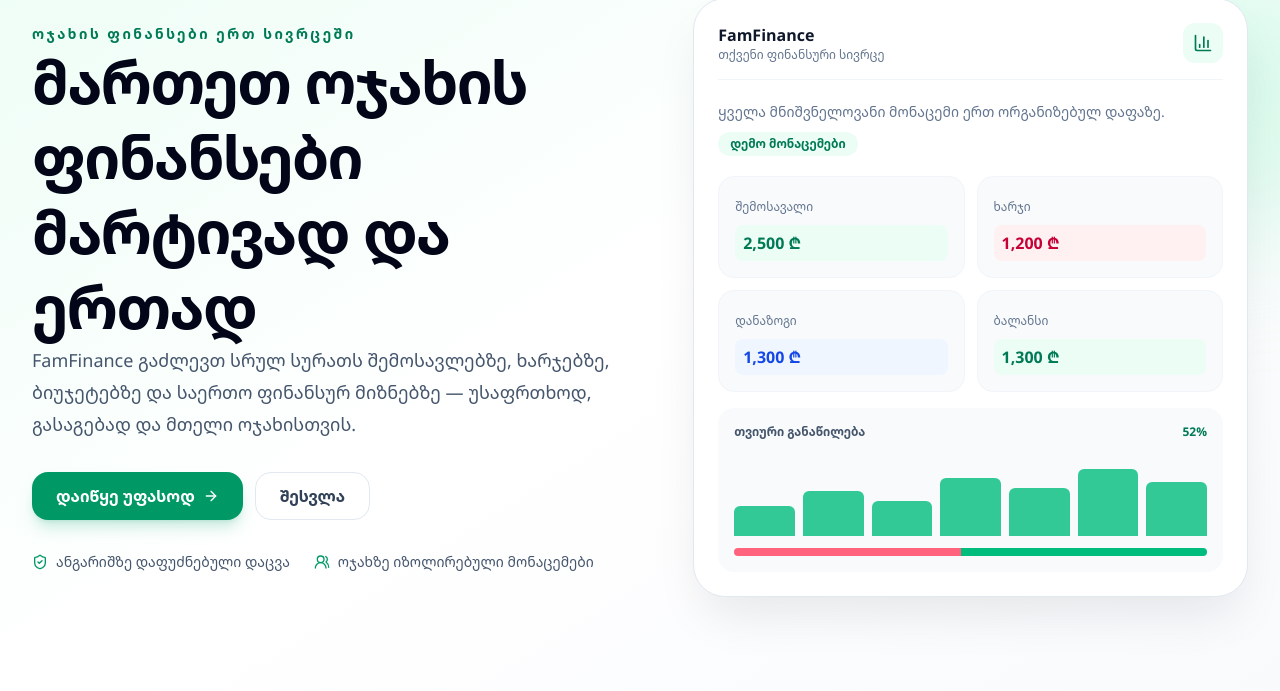
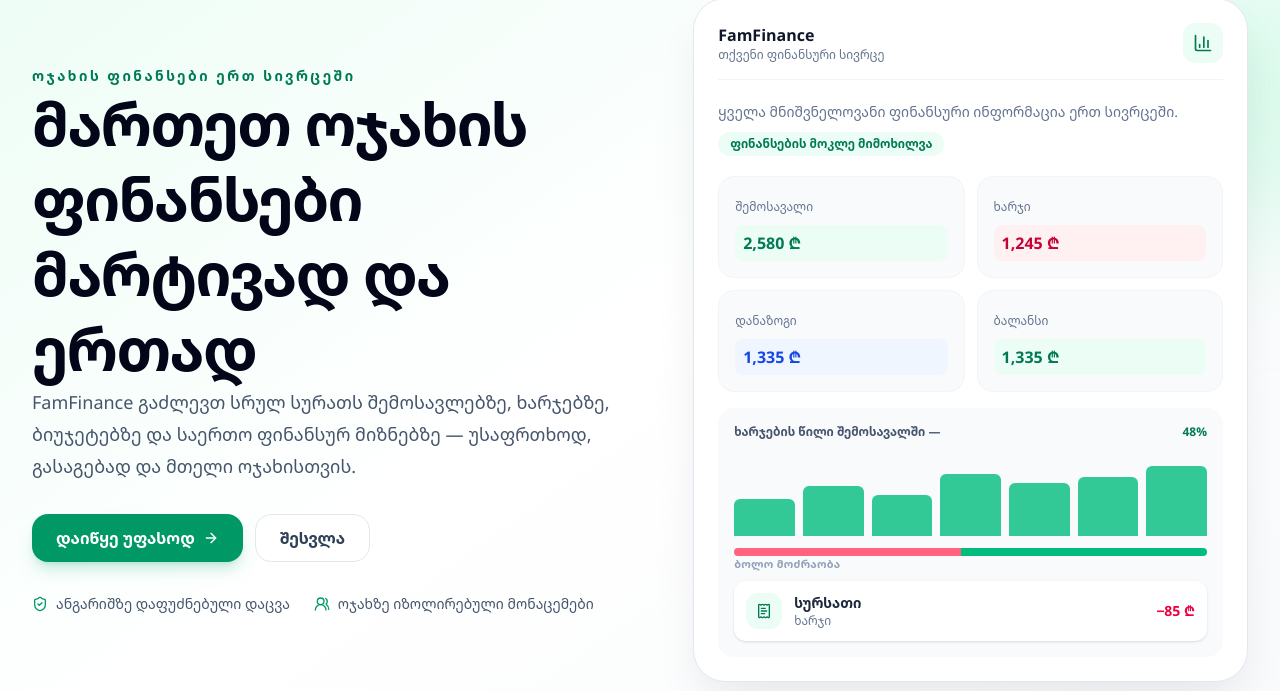
Before and after one commit to iremadzeblnd-dev/FamFinance, a React (Vite) app: page / in a window 1280 px wide. Shown: the part 179-870 px from the top of the page. Built offline with nearby package versions, Linux system fonts and the light colour scheme; no server answers.

Commit message:
Add animated landing demo

```diff
--- a/src/pages/LandingPage.tsx
+++ b/src/pages/LandingPage.tsx
@@ -1,5 +1,6 @@
 import type { LucideIcon } from 'lucide-react'
 import { ArrowRight, BarChart3, Landmark, MessageCircle, PiggyBank, ReceiptText, ShieldCheck, Target, UsersRound, WalletCards } from 'lucide-react'
+import { useEffect, useState } from 'react'
 import { Link } from 'react-router-dom'
 import { HeaderPreferences } from '../components/HeaderPreferences'
 import type { Language } from '../i18n/translations'
@@ -10,7 +11,7 @@
     navBenefits: 'შესაძლებლობები', navHow: 'როგორ მუშაობს', navAbout: 'ჩვენ შესახებ', login: 'შესვლა', register: 'რეგისტრაცია', eyebrow: 'ოჯახის ფინანსები ერთ სივრცეში',
     title: 'მართეთ ოჯახის ფინანსები მარტივად და ერთად',
     description: 'FamFinance გაძლევთ სრულ სურათს შემოსავლებზე, ხარჯებზე, ბიუჯეტებზე და საერთო ფინანსურ მიზნებზე — უსაფრთხოდ, გასაგებად და მთელი ოჯახისთვის.',
-    primaryCta: 'დაიწყე უფასოდ', secondaryCta: 'შესვლა', previewTitle: 'თქვენი ფინანსური სივრცე', previewText: 'ყველა მნიშვნელოვანი მონაცემი ერთ ორგანიზებულ დაფაზე.', previewDemo: 'დემო მონაცემები', previewIncome: 'შემოსავალი', previewExpense: 'ხარჯი', previewSavings: 'დანაზოგი', previewBalance: 'ბალანსი', previewProgress: 'თვიური განაწილება',
+    primaryCta: 'დაიწყე უფასოდ', secondaryCta: 'შესვლა', previewTitle: 'თქვენი ფინანსური სივრცე', previewText: 'ყველა მნიშვნელოვანი ფინანსური ინფორმაცია ერთ სივრცეში.', previewDemo: 'ფინანსების მოკლე მიმოხილვა', previewIncome: 'შემოსავალი', previewExpense: 'ხარჯი', previewSavings: 'დანაზოგი', previewBalance: 'ბალანსი', previewProgress: 'ხარჯების წილი შემოსავალში —', previewActivity: 'ბოლო მოძრაობა', previewTransactions: [['ხელფასი', 'შემოსავალი'], ['სურსათი', 'ხარჯი'], ['კომუნალური', 'ხარჯი']],
     benefitsEyebrow: 'ყველაფერი, რაც გჭირდებათ', benefitsTitle: 'ოჯახის ფინანსების სრული მართვა', benefitsDescription: 'აკონტროლეთ ყოველდღიური მოძრაობა, დაგეგმეთ მომავალი და დარჩით კავშირზე ოჯახის წევრებთან.',
     benefits: [
       ['შემოსავლები და ხარჯები', 'ჩაწერეთ და მოძებნეთ ყველა ფინანსური მოძრაობა ერთ სივრცეში.'],
@@ -30,7 +31,7 @@
     navBenefits: 'Features', navHow: 'How it works', navAbout: 'About us', login: 'Sign in', register: 'Register', eyebrow: 'Family finances in one place',
     title: 'Manage your family finances simply, together',
     description: 'FamFinance gives you a complete view of income, expenses, budgets, and shared financial goals—securely, clearly, and for the whole family.',
-    primaryCta: 'Get started free', secondaryCta: 'Sign in', previewTitle: 'Your financial workspace', previewText: 'Every important detail on one organized dashboard.', previewDemo: 'Demo data', previewIncome: 'Income', previewExpense: 'Expenses', previewSavings: 'Savings', previewBalance: 'Balance', previewProgress: 'Monthly allocation',
+    primaryCta: 'Get started free', secondaryCta: 'Sign in', previewTitle: 'Your financial workspace', previewText: 'Every important detail on one organized dashboard.', previewDemo: 'Demo data', previewIncome: 'Income', previewExpense: 'Expenses', previewSavings: 'Savings', previewBalance: 'Balance', previewProgress: 'Expenses as a share of income —', previewActivity: 'Latest activity', previewTransactions: [['Salary', 'Income'], ['Groceries', 'Expense'], ['Utilities', 'Expense']],
     benefitsEyebrow: 'Everything you need', benefitsTitle: 'Complete family finance management', benefitsDescription: 'Track daily activity, plan ahead, and stay connected with your family.',
     benefits: [
       ['Income and expenses', 'Record and find every financial movement in one place.'],
@@ -50,7 +51,7 @@
     navBenefits: 'Возможности', navHow: 'Как это работает', navAbout: 'О нас', login: 'Войти', register: 'Регистрация', eyebrow: 'Семейные финансы в одном месте',
     title: 'Управляйте семейными финансами просто и вместе',
     description: 'FamFinance показывает полную картину доходов, расходов, бюджетов и общих финансовых целей — безопасно, понятно и для всей семьи.',
-    primaryCta: 'Начать бесплатно', secondaryCta: 'Войти', previewTitle: 'Ваше финансовое пространство', previewText: 'Все важные данные на одной организованной панели.', previewDemo: 'Демо-данные', previewIncome: 'Доход', previewExpense: 'Расходы', previewSavings: 'Сбережения', previewBalance: 'Баланс', previewProgress: 'Распределение за месяц',
+    primaryCta: 'Начать бесплатно', secondaryCta: 'Войти', previewTitle: 'Ваше финансовое пространство', previewText: 'Все важные данные на одной организованной панели.', previewDemo: 'Демо-данные', previewIncome: 'Доход', previewExpense: 'Расходы', previewSavings: 'Сбережения', previewBalance: 'Баланс', previewProgress: 'Доля расходов в доходе —', previewActivity: 'Последняя операция', previewTransactions: [['Зарплата', 'Доход'], ['Продукты', 'Расход'], ['Коммунальные услуги', 'Расход']],
     benefitsEyebrow: 'Всё необходимое', benefitsTitle: 'Полное управление семейными финансами', benefitsDescription: 'Контролируйте ежедневные операции, планируйте будущее и оставайтесь на связи с семьёй.',
     benefits: [
       ['Доходы и расходы', 'Записывайте и находите все финансовые операции в одном месте.'],
@@ -70,7 +71,7 @@
     navBenefits: 'Özellikler', navHow: 'Nasıl çalışır', navAbout: 'Hakkımızda', login: 'Giriş yap', register: 'Kayıt ol', eyebrow: 'Aile finansı tek bir yerde',
     title: 'Aile finansınızı kolayca ve birlikte yönetin',
     description: 'FamFinance; gelir, gider, bütçe ve ortak finansal hedeflerinizi güvenli, anlaşılır ve tüm aileye uygun şekilde tek yerde gösterir.',
-    primaryCta: 'Ücretsiz başlayın', secondaryCta: 'Giriş yap', previewTitle: 'Finans çalışma alanınız', previewText: 'Tüm önemli bilgiler düzenli tek bir panelde.', previewDemo: 'Demo verileri', previewIncome: 'Gelir', previewExpense: 'Gider', previewSavings: 'Birikim', previewBalance: 'Bakiye', previewProgress: 'Aylık dağılım',
+    primaryCta: 'Ücretsiz başlayın', secondaryCta: 'Giriş yap', previewTitle: 'Finans çalışma alanınız', previewText: 'Tüm önemli bilgiler düzenli tek bir panelde.', previewDemo: 'Demo verileri', previewIncome: 'Gelir', previewExpense: 'Gider', previewSavings: 'Birikim', previewBalance: 'Bakiye', previewProgress: 'Giderlerin gelire oranı —', previewActivity: 'Son hareket', previewTransactions: [['Maaş', 'Gelir'], ['Market', 'Gider'], ['Faturalar', 'Gider']],
     benefitsEyebrow: 'İhtiyacınız olan her şey', benefitsTitle: 'Eksiksiz aile finansı yönetimi', benefitsDescription: 'Günlük hareketleri takip edin, geleceği planlayın ve ailenizle bağlantıda kalın.',
     benefits: [
       ['Gelir ve giderler', 'Tüm finansal hareketleri tek yerde kaydedin ve bulun.'],
@@ -90,10 +91,39 @@
 
 const benefitIcons: LucideIcon[] = [ReceiptText, WalletCards, Landmark, Target, UsersRound, BarChart3, MessageCircle]
 const whyIcons: LucideIcon[] = [PiggyBank, UsersRound, ShieldCheck, BarChart3]
+const demoSnapshots = [
+  { income: '2,500 ₾', expense: '1,200 ₾', savings: '1,300 ₾', balance: '1,300 ₾', percentage: 48, bars: [38, 56, 44, 72, 60, 84, 68], transaction: 0, transactionAmount: '+2,500 ₾', positive: true },
+  { income: '2,580 ₾', expense: '1,245 ₾', savings: '1,335 ₾', balance: '1,335 ₾', percentage: 48, bars: [46, 62, 51, 78, 66, 74, 88], transaction: 1, transactionAmount: '−85 ₾', positive: false },
+  { income: '2,650 ₾', expense: '1,290 ₾', savings: '1,360 ₾', balance: '1,360 ₾', percentage: 49, bars: [52, 48, 68, 61, 82, 70, 92], transaction: 2, transactionAmount: '−110 ₾', positive: false },
+] as const
 
 export function LandingPage() {
   const { preferences } = useFinance()
   const copy = landingText[preferences.language]
+  const reduceMotion = usePrefersReducedMotion()
+  const [demoIndex, setDemoIndex] = useState(0)
+  const [demoTransitioning, setDemoTransitioning] = useState(false)
+  const demo = demoSnapshots[demoIndex]
+  const [transactionTitle, transactionType] = copy.previewTransactions[demo.transaction]
+
+  useEffect(() => {
+    if (reduceMotion) {
+      setDemoTransitioning(false)
+      return
+    }
+    let transitionTimer: number | undefined
+    const cycleTimer = window.setInterval(() => {
+      setDemoTransitioning(true)
+      transitionTimer = window.setTimeout(() => {
+        setDemoIndex((current) => (current + 1) % demoSnapshots.length)
+        setDemoTransitioning(false)
+      }, 250)
+    }, 3800)
+    return () => {
+      window.clearInterval(cycleTimer)
+      if (transitionTimer !== undefined) window.clearTimeout(transitionTimer)
+    }
+  }, [reduceMotion])
 
   return <div className={`theme-${preferences.theme} min-h-screen bg-slate-100 text-slate-900`}>
     <header className="sticky top-0 z-40 border-b border-slate-200 bg-white/90 backdrop-blur-xl">
@@ -117,18 +147,24 @@
                 <span className="flex h-10 w-10 items-center justify-center rounded-xl bg-emerald-50 text-emerald-700"><BarChart3 className="h-5 w-5" /></span>
               </div>
               <div className="mt-5 flex flex-wrap items-center justify-between gap-2"><p className="text-sm leading-6 text-slate-500">{copy.previewText}</p><span className="rounded-full bg-emerald-50 px-3 py-1 text-xs font-bold text-emerald-700">{copy.previewDemo}</span></div>
-              <div className="mt-5 grid grid-cols-2 gap-3">
-                <DemoMetric label={copy.previewIncome} value="2,500 ₾" tone="emerald" />
-                <DemoMetric label={copy.previewExpense} value="1,200 ₾" tone="rose" />
-                <DemoMetric label={copy.previewSavings} value="1,300 ₾" tone="blue" />
-                <DemoMetric label={copy.previewBalance} value="1,300 ₾" tone="emerald" />
+              <div className={`mt-5 grid grid-cols-2 gap-3 transition-all duration-300 ${demoTransitioning ? 'translate-y-1 opacity-30' : 'translate-y-0 opacity-100'}`} aria-live="polite">
+                <DemoMetric label={copy.previewIncome} value={demo.income} tone="emerald" />
+                <DemoMetric label={copy.previewExpense} value={demo.expense} tone="rose" />
+                <DemoMetric label={copy.previewSavings} value={demo.savings} tone="blue" />
+                <DemoMetric label={copy.previewBalance} value={demo.balance} tone="emerald" />
               </div>
               <div className="mt-4 rounded-2xl bg-slate-50 p-4">
-                <div className="flex items-center justify-between gap-3"><span className="text-xs font-semibold text-slate-600">{copy.previewProgress}</span><span className="text-xs font-bold text-emerald-700">52%</span></div>
+                <div className="flex items-center justify-between gap-3"><span className="text-xs font-semibold text-slate-600">{copy.previewProgress}</span><span className="text-xs font-bold text-emerald-700">{demo.percentage}%</span></div>
                 <div className="mt-4 flex h-20 items-end justify-between gap-2" aria-hidden="true">
-                  {[38, 56, 44, 72, 60, 84, 68].map((height, index) => <span key={index} className="w-full rounded-t-md bg-emerald-500/80" style={{ height: `${height}%` }} />)}
+                  {demo.bars.map((height, index) => <span key={index} className="w-full rounded-t-md bg-emerald-500/80 transition-[height] duration-700 ease-out motion-reduce:transition-none" style={{ height: `${height}%` }} />)}
                 </div>
-                <div className="mt-3 flex h-2 overflow-hidden rounded-full"><span className="h-full w-[48%] bg-rose-400" /><span className="h-full w-[52%] bg-emerald-500" /></div>
+                <div className="mt-3 flex h-2 overflow-hidden rounded-full"><span className="h-full bg-rose-400 transition-[width] duration-700 ease-out motion-reduce:transition-none" style={{ width: `${demo.percentage}%` }} /><span className="h-full bg-emerald-500 transition-[width] duration-700 ease-out motion-reduce:transition-none" style={{ width: `${100 - demo.percentage}%` }} /></div>
+                <p className="mt-4 text-[11px] font-semibold uppercase tracking-wide text-slate-400">{copy.previewActivity}</p>
+                <div className={`mt-2 flex items-center gap-3 rounded-xl bg-white p-3 shadow-sm transition-all duration-300 motion-reduce:transition-none ${demoTransitioning ? 'translate-x-2 opacity-0' : 'translate-x-0 opacity-100'}`}>
+                  <span className="flex h-9 w-9 shrink-0 items-center justify-center rounded-xl bg-emerald-50 text-emerald-700"><ReceiptText className="h-4 w-4" /></span>
+                  <span className="min-w-0 flex-1"><strong className="block truncate text-sm text-slate-800">{transactionTitle}</strong><span className="block text-xs text-slate-500">{transactionType}</span></span>
+                  <strong className={`shrink-0 text-sm ${demo.positive ? 'text-emerald-700' : 'text-rose-600'}`}>{demo.transactionAmount}</strong>
+                </div>
               </div>
             </div>
           </div>
@@ -154,3 +190,16 @@
   const toneClass = tone === 'emerald' ? 'bg-emerald-50 text-emerald-700' : tone === 'rose' ? 'bg-rose-50 text-rose-700' : 'bg-blue-50 text-blue-700'
   return <div className="rounded-2xl border border-slate-100 bg-slate-50 p-4"><span className="text-xs font-medium text-slate-500">{label}</span><strong className={`mt-2 block rounded-lg px-2 py-1.5 text-base font-black sm:text-sm lg:text-base ${toneClass}`}>{value}</strong></div>
 }
+
+function usePrefersReducedMotion() {
+  const [reduceMotion, setReduceMotion] = useState(() => typeof window !== 'undefined' && window.matchMedia('(prefers-reduced-motion: reduce)').matches)
+
+  useEffect(() => {
+    const mediaQuery = window.matchMedia('(prefers-reduced-motion: reduce)')
+    const updatePreference = () => setReduceMotion(mediaQuery.matches)
+    mediaQuery.addEventListener('change', updatePreference)
+    return () => mediaQuery.removeEventListener('change', updatePreference)
+  }, [])
+
+  return reduceMotion
+}
```
